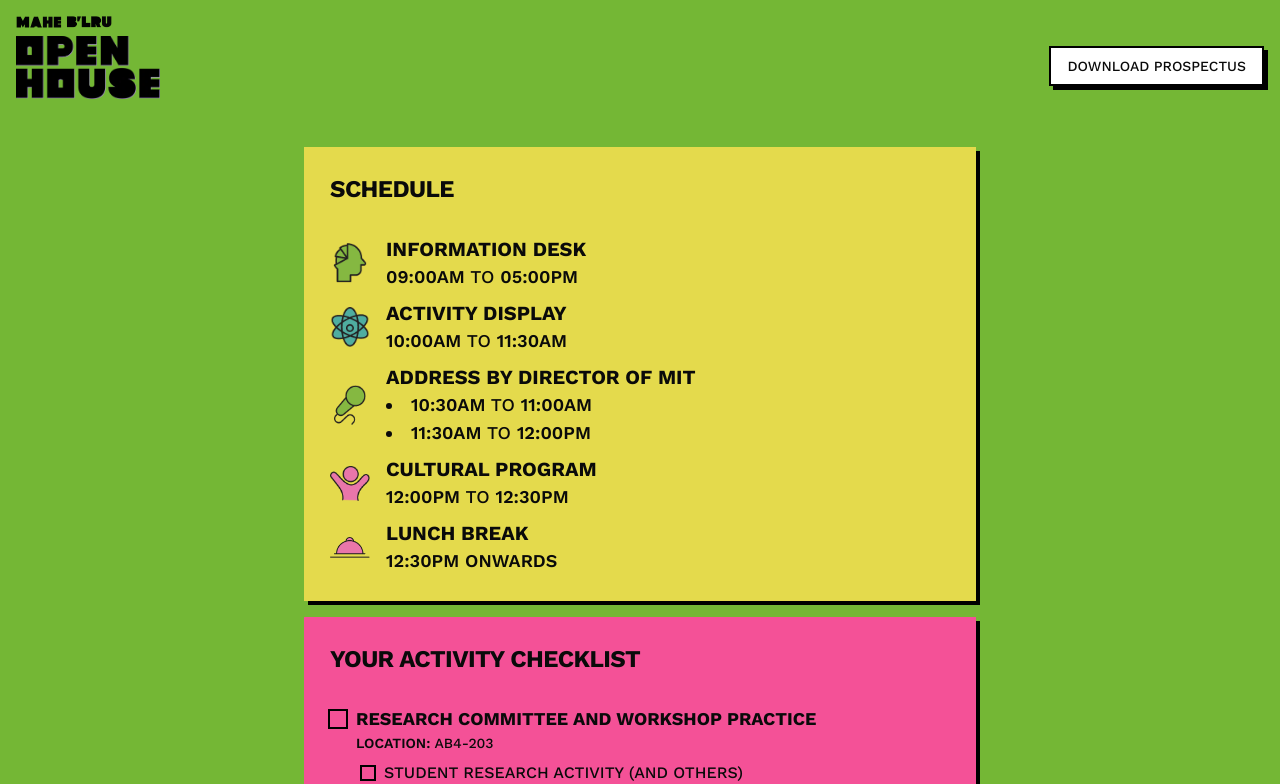
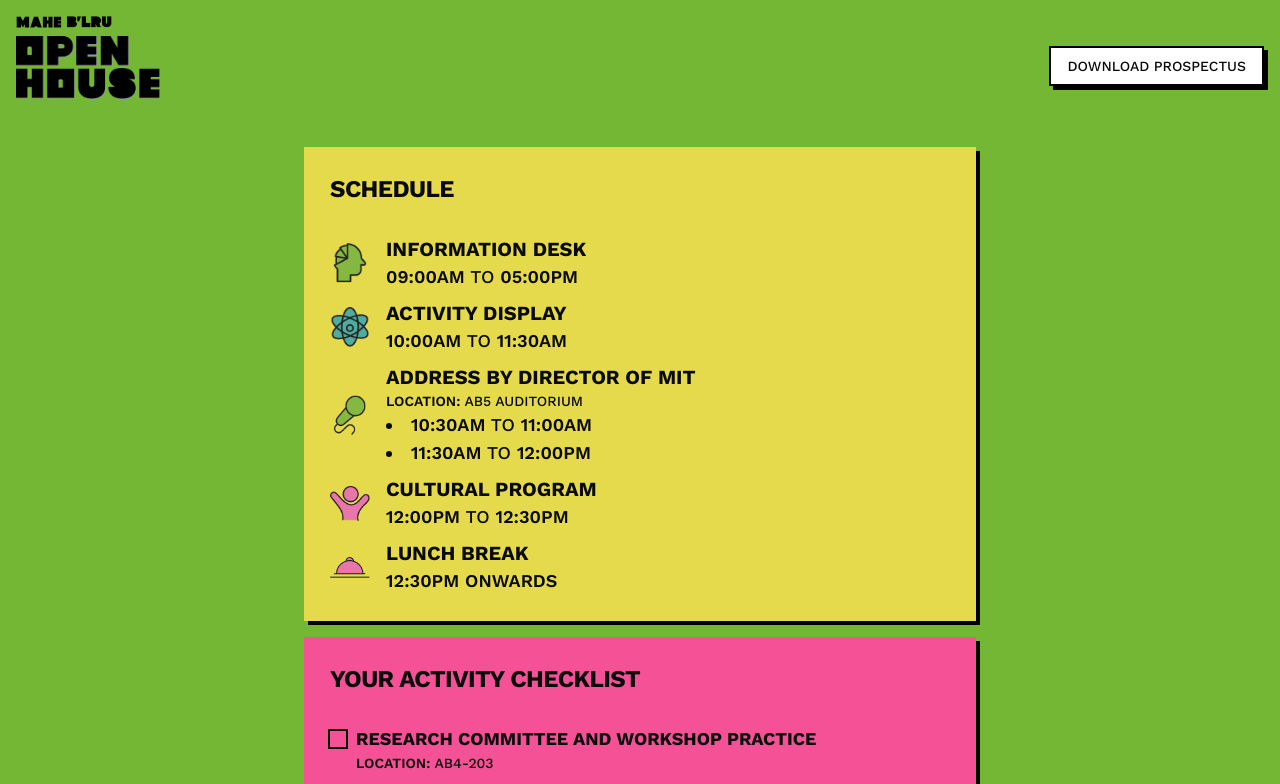
Before and after one commit to Alphaspiderman/mahe-openhouse-2025, a Next.js app: page / in a window 1280 px wide. Shown: the top 784 px of the page. Built offline with nearby package versions, Linux system fonts and the light colour scheme.

Commit message:
chore(ui): add location for director's address

```diff
--- a/src/app/page.tsx
+++ b/src/app/page.tsx
@@ -77,6 +77,12 @@ export default function Home() {
                 <p className="text-lg font-bold uppercase lg:text-xl">
                   {activity.name}
                 </p>
+                {activity.location && (
+                  <p className="text-sm uppercase">
+                    <b className="font-semibold">Location:</b>{' '}
+                    {activity.location}
+                  </p>
+                )}
                 {activity.times.length > 1 ? (
                   <ul className="list-inside list-disc uppercase lg:text-lg">
                     {activity.times.map((time, index) => (
--- a/src/data/events.ts
+++ b/src/data/events.ts
@@ -24,6 +24,7 @@ export const eventsData = {
     },
     {
       name: 'Address by Director of MIT',
+      location: 'AB5 Auditorium',
       icon: '/icons/mic.png',
       times: [
         {
```
